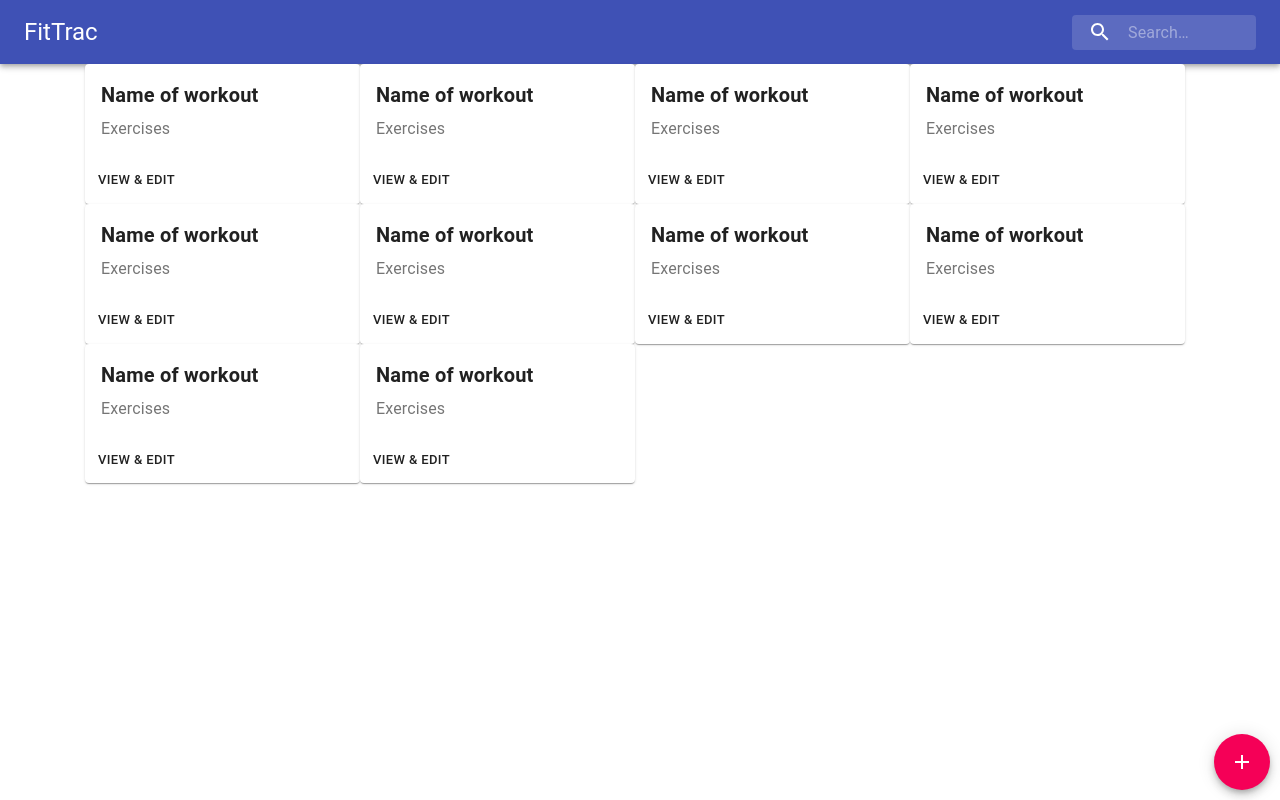
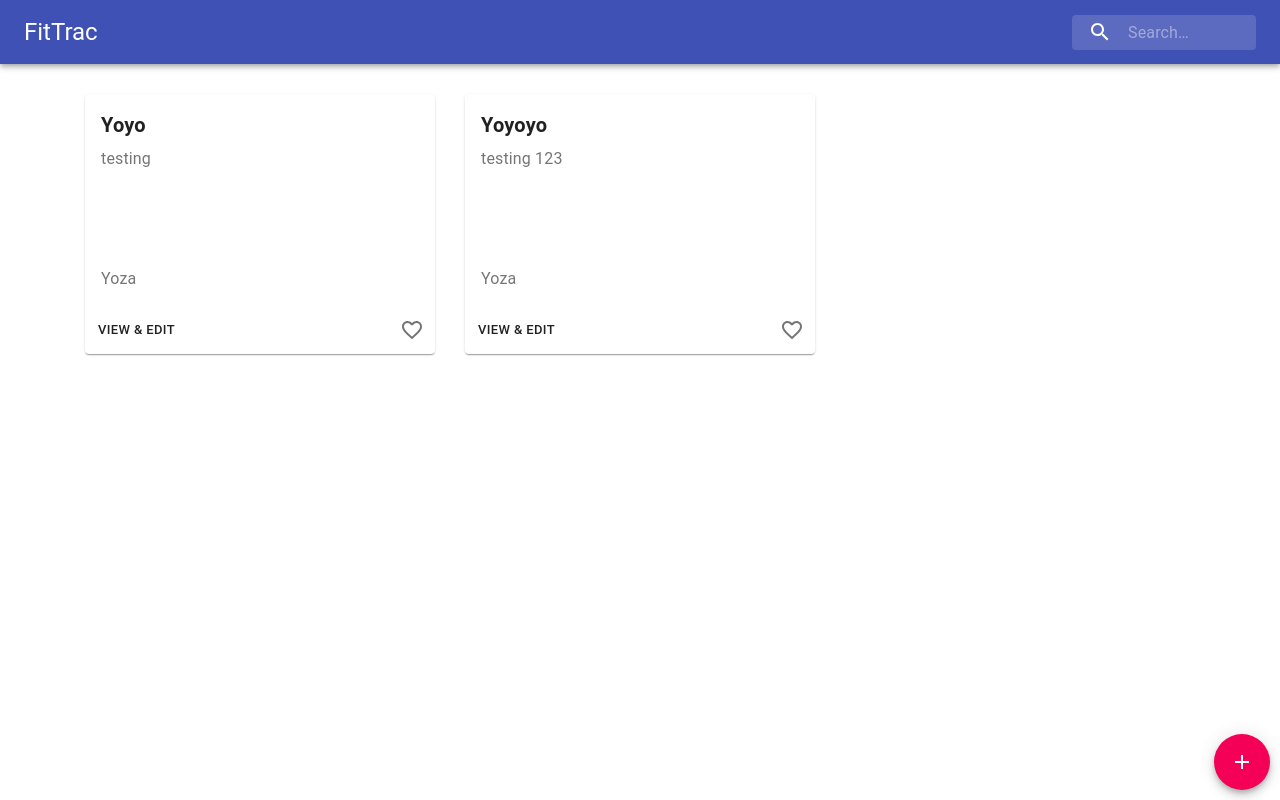
Before and after one commit to Zefty/FitTrac, a React (Create React App) app: page / in a window 1280 px wide. Built offline with nearby package versions, Linux system fonts and the light colour scheme.

Commit message:
finalise layout/design and testing cards

```diff
--- a/src/App.tsx
+++ b/src/App.tsx
@@ -9,6 +9,7 @@ import EditWindow from './components/AddRoutine/EditWindow'
 
 interface IState {
   openWindow: boolean,
+  data: string,
 }
 
 class App extends React.Component<{}, IState> {
@@ -16,6 +17,7 @@ class App extends React.Component<{}, IState> {
     super(props);
     this.state = {
       openWindow: false,
+      data: ""
     };
   }
 
@@ -25,13 +27,7 @@ class App extends React.Component<{}, IState> {
         {/* <Header/> */}
         <SearchAppBar/>
         {/* <Drawer/> */}
-        <div className="container">
-          <div className="row">
-            <div className="col">
 
-            </div>
-          </div>
-        </div>
 
 
 
--- a/src/components/AddRoutine/EditWindow.tsx
+++ b/src/components/AddRoutine/EditWindow.tsx
@@ -19,7 +19,7 @@ import TextField from '@material-ui/core/TextField';
 interface IProps{
     openWindow: boolean,
     handleOpen: any,
-    handleClose: any
+    handleClose: any,
 }
 
 interface IState{
@@ -145,6 +145,15 @@ export default class EditWindow extends React.Component<IProps, IState> {
         const classes = useStyles();
         return (
             <div>
+                <TextField
+                id="outlined-Exercise"
+                label={"Description"}
+                placeholder={"Description"}
+                fullWidth
+                className={classes.textField}
+                margin="normal"
+                variant="outlined"
+                />
                 {numRow.map(numRow =>
                     <div className="row">
                         {/* style={{margin: 0, padding: 0}} */}
--- a/src/components/Routines/RoutineCard.tsx
+++ b/src/components/Routines/RoutineCard.tsx
@@ -4,25 +4,30 @@ import Card from '@material-ui/core/Card';
 import CardActions from '@material-ui/core/CardActions';
 import CardContent from '@material-ui/core/CardContent';
 import Button from '@material-ui/core/Button';
+import FavoriteIconUnclicked from '@material-ui/icons/FavoriteBorder';
+import FavoriteIconClicked from '@material-ui/icons/Favorite';
+import IconButton from '@material-ui/core/IconButton';
 import Typography from '@material-ui/core/Typography';
 
 interface IProps{
-  handleOpen: any
+  handleOpen: any,
+  data: any,
 }
 
 interface IState{
-  // setOpen: boolean
+  favorite: boolean
 }
 
 const useStyles = makeStyles(
   createStyles({
     card: {
-      minWidth: 275,
-      maxWidth: 550,
+      minWidth: 350,
+      // maxWidth: 550,
+      marginBottom: 30,
     },
     bullet: {
       display: 'inline-block',
-      margin: '0 2px',
+      margin: '0px',
       transform: 'scale(0.8)',
     },
     title: {
@@ -39,9 +44,18 @@ export default class RoutineCard extends React.Component<IProps, IState>{
   constructor(props: any) {
       super(props)
       this.state = {
-        // setOpen: false
+        favorite: false
       }
   }
+
+  public toggleFavourite = () => {
+    this.setState((prevState: any) => {
+      return {
+        favorite: !prevState.favorite
+      }
+    })
+  }
+
 
   public render() {
     return(
@@ -50,8 +64,6 @@ export default class RoutineCard extends React.Component<IProps, IState>{
       </div>
     )
   }
-
-
 
   private Card = () => {
     const classes = useStyles();
@@ -80,11 +92,18 @@ export default class RoutineCard extends React.Component<IProps, IState>{
           </Typography> */}
 
           <Typography className={classes.title} color="textPrimary" gutterBottom >
-            Name of workout
+            {this.props.data.workoutName}
           </Typography>
 
           <Typography className={classes.pos} color="textSecondary">
-            Exercises
+          {this.props.data.description}
+            <br></br>
+            <br></br>
+            <br></br>
+            <br></br>
+            <br></br>
+            Yoza
+
           </Typography>
 
         </CardContent>
@@ -92,8 +111,13 @@ export default class RoutineCard extends React.Component<IProps, IState>{
           <Button size="small" onClick={this.props.handleOpen}>
           View & Edit
           </Button>
+
+          <IconButton size="small" onClick={this.toggleFavourite}  style={{marginLeft: 'auto'}}>
+            {this.state.favorite? <FavoriteIconClicked/> : <FavoriteIconUnclicked/> }
+          </IconButton>
         </CardActions>
       </Card>
     );
   }
+
 }
--- a/src/components/Routines/Routines.tsx
+++ b/src/components/Routines/Routines.tsx
@@ -9,7 +9,7 @@ interface IState{
 
 }
 
-var numRow:number[] = [1,2,3,4,5,6,7,8,9,10]
+const data = [{workoutName: "Yoyo", description: "testing"}, {workoutName: "Yoyoyo", description: "testing 123"}]
 
 export default class Routines extends React.Component<IProps, IState> {
     constructor(props: any) {
@@ -19,12 +19,21 @@ export default class Routines extends React.Component<IProps, IState> {
 
     public render() {
         return(
-            <div className="container" style={{display: "flex", flexWrap: "wrap"}}>
-                {numRow.map(numRow =>
-                    <div>
-                        <RoutineCard handleOpen={this.props.handleOpen}/>
-                    </div>
-                )}
+            // style={{display: "flex", flexWrap: "wrap"}}
+            <div className="container">
+                <div className="row">
+
+                        {data.map((data: object, index: number) =>
+                        <div className="col-md-6 col-lg-4" key={index}>
+                            <RoutineCard handleOpen={this.props.handleOpen} data={data}/>
+                        </div>
+                        )}
+
+
+
+
+                </div>
+
             </div>
         );
     }
--- a/src/components/SearchAppBar/SearchAppBar.tsx
+++ b/src/components/SearchAppBar/SearchAppBar.tsx
@@ -12,6 +12,7 @@ const useStyles = makeStyles((theme: Theme) =>
   createStyles({
     root: {
       flexGrow: 1,
+      marginBottom: 30,
     },
     // menuButton: {
     //   marginRight: theme.spacing(2),
```
Also changed, not shown: src/components/AddRoutine/AddRoutineButton.tsx (+0 -14 lines), temp.txt (added).
